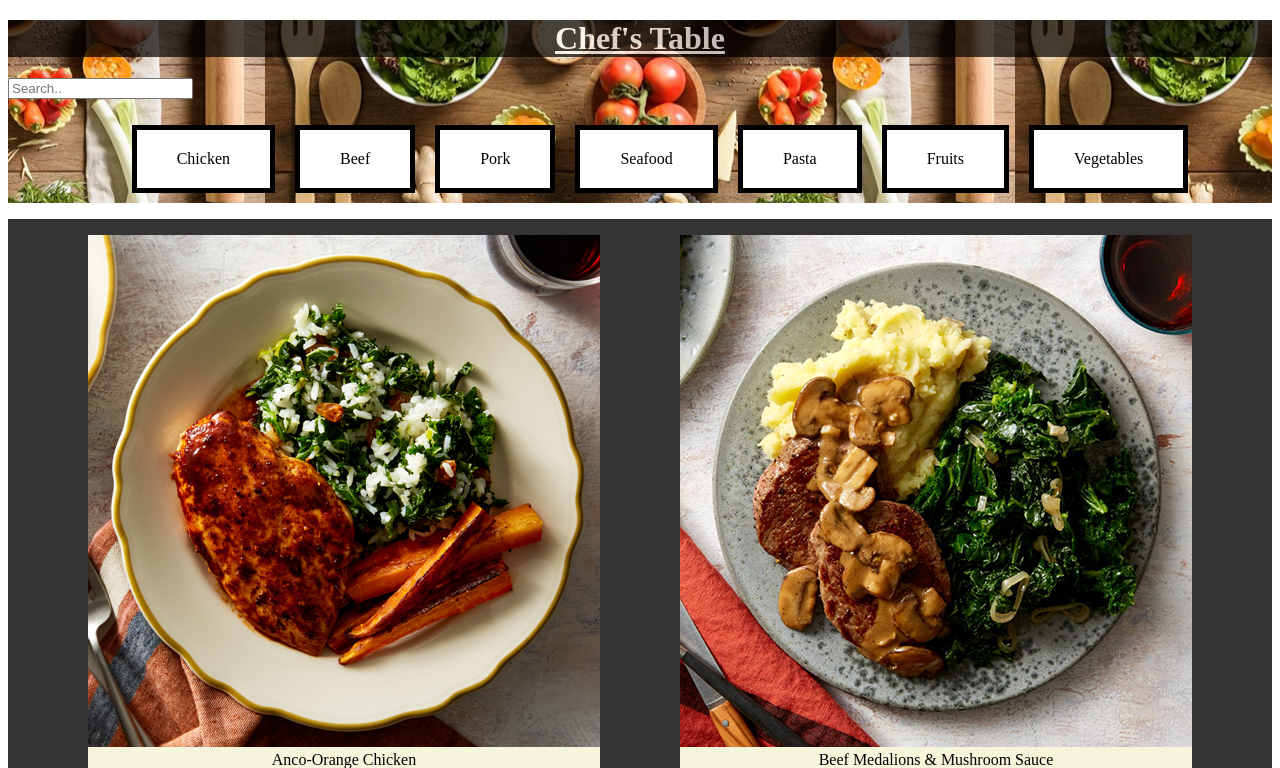
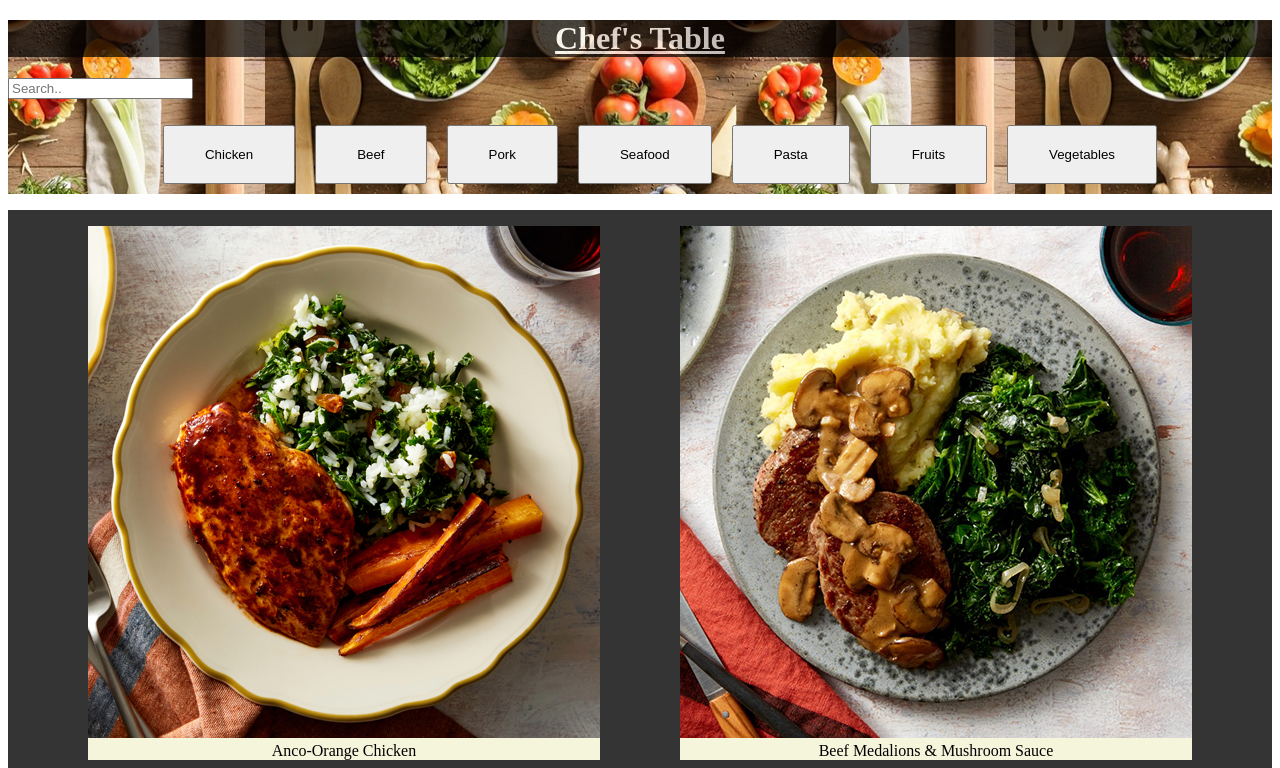
Before and after one commit to Gavincochrane2/idm232-gjc56, a PHP site: page / in a window 1280 px wide. Shown: the top 768 px of the page. Run offline with PHP 8.4, Linux system fonts and the light colour scheme.

Commit message:
Filter buttons

```diff
--- a/general.css
+++ b/general.css
@@ -71,3 +71,11 @@ footer li .foot {
 footer{
     background-color: rgb(97, 95, 95);
 }
+ button {
+    padding: 20px;
+    padding-left: 40px;
+    padding-right: 40px;
+    margin: 10px;
+
+
+ }
--- a/index.html
+++ b/index.html
@@ -11,13 +11,13 @@
   <h1>Chef's Table</h1>
   <input type="text" placeholder="Search.." class="search">
   <ul>
-    <li>Chicken</li>
-    <li>Beef</li>
-    <li>Pork</li>
-    <li>Seafood</li>
-    <li>Pasta</li>
-    <li>Fruits</li>
-    <li>Vegetables</li>
+    <button>Chicken</button>
+    <button>Beef</button>
+    <button>Pork</button>
+    <button>Seafood</button>
+    <button>Pasta</button>
+    <button>Fruits</button>
+    <button>Vegetables</button>
   </ul>
 </header>
 <div id="content">
```
